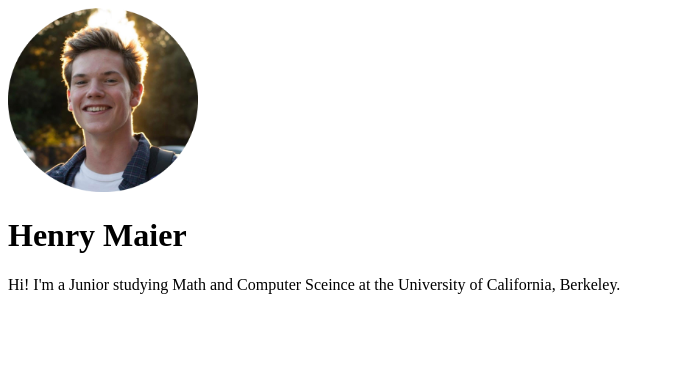
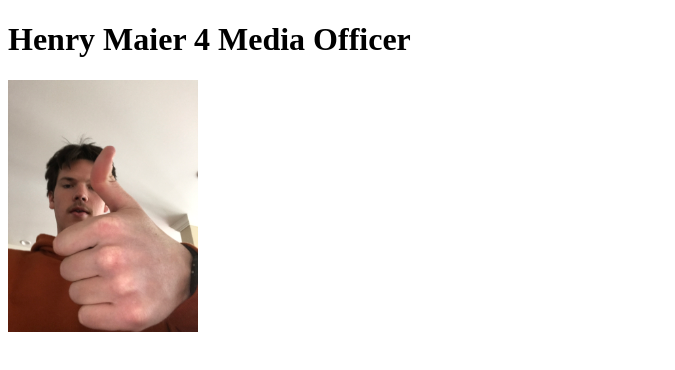
Before and after one commit to henry-maier/henry-maier.github.io, a plain HTML site: page index.html in a window 1280 px wide. Shown: the whole page, without its empty margins (0-675 px from the left). Drawn offline with Linux system fonts and the light colour scheme.

Commit message:
Updated for ski team

```diff
--- a/index.html
+++ b/index.html
@@ -1,8 +1,7 @@
 <!DOCTYPE html>
 <html>
 <body>
-<img src="henry.png" width="15%"/>
-<h1>Henry Maier</h1>
-<p>Hi! I'm a Junior studying Math and Computer Sceince at the University of California, Berkeley.</p>
+  <h1>Henry Maier 4 Media Officer</h1>
+  <img src="henry.jpeg" width="15%"/>
 </body>
 </html><!DOCTYPE html>
```
Also changed, not shown: henry.jpeg (added).
